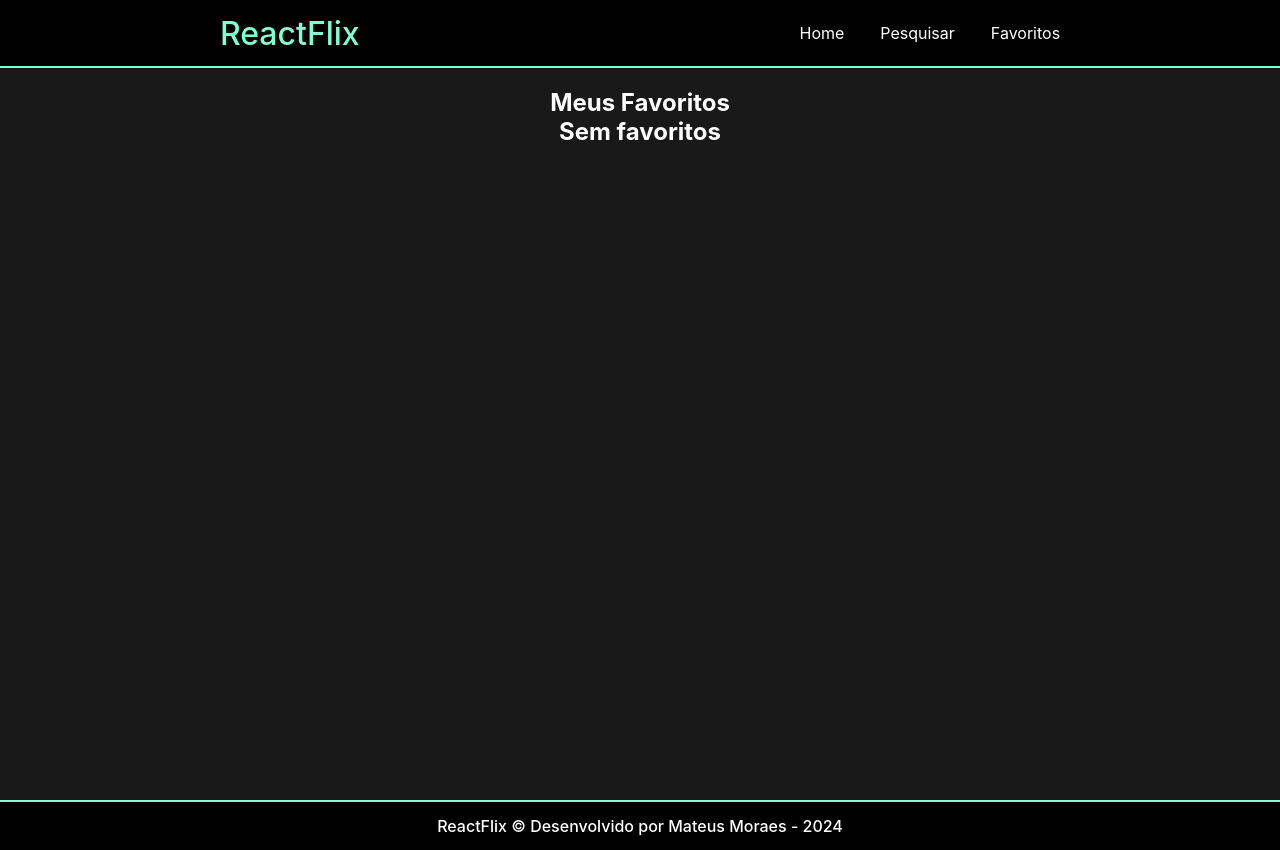
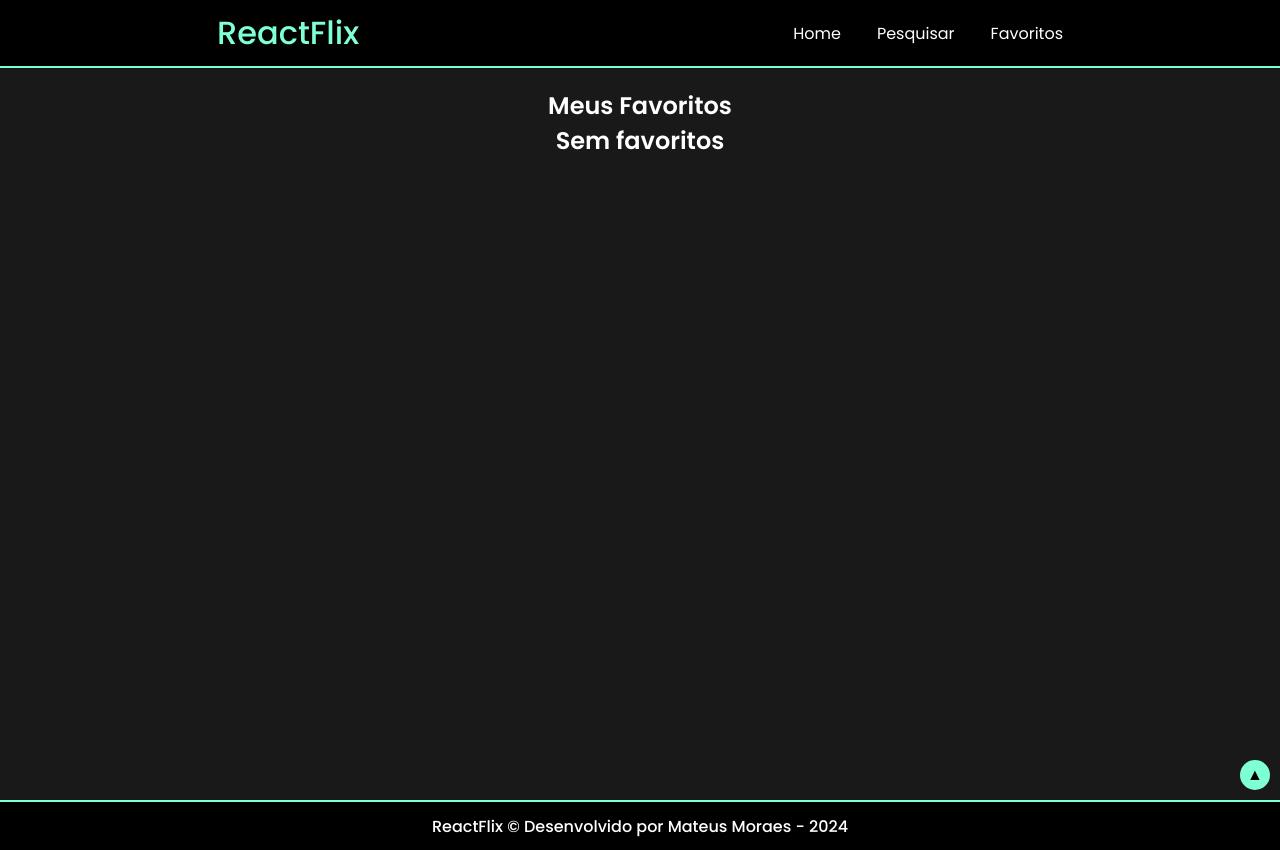
Before and after one commit to mateusmoraes6/react-practices, a React (Create React App) app: page /favorites in a window 1280 px wide. Built offline with nearby package versions, Linux system fonts and the light colour scheme.

Commit message:
Ajustes 1.0

```diff
--- a/public/index.html
+++ b/public/index.html
@@ -1,6 +1,12 @@
 <!DOCTYPE html>
 <html lang="en">
   <head>
+    <link rel="preconnect" href="https://fonts.googleapis.com" />
+    <link rel="preconnect" href="https://fonts.gstatic.com" crossorigin />
+    <link
+      href="https://fonts.googleapis.com/css2?family=Poppins:wght@400;500;600&display=swap"
+      rel="stylesheet"
+    />
     <meta charset="utf-8" />
     <link rel="icon" href="%PUBLIC_URL%/favicon.png" />
     <meta name="viewport" content="width=device-width, initial-scale=1" />
--- a/src/components/Category/index.js
+++ b/src/components/Category/index.js
@@ -1,4 +1,4 @@
-import videos from "../../json/videos.json"
+import videos from "../../json/videos.json";
 import styles from "./Category.module.css";
 
 export const categories = [
@@ -21,7 +21,7 @@ function Category({ category, children }) {
                 { children }
             </div>
         </section>
-    )
+    );
 }
 
-export default Category
+export default Category;
--- a/src/components/Header/Header.module.css
+++ b/src/components/Header/Header.module.css
@@ -23,3 +23,22 @@
     padding-inline: 1rem;
     padding-inline: 1.125rem;
 }
+
+@media (max-width: 400px) {
+    .header span {
+        font-size: 1.5;
+    }
+    .header a {
+        font-size: 0.95rem;
+        padding-inline: 0.5rem;
+    }
+}
+
+@media (max-width: 380px) {
+    .header span {
+        font-size: 1.5rem;
+    }
+    .header a {
+        font-size: 0.75rem;
+    }
+}
--- /dev/null
+++ b/src/components/ScrollToTopButton/button.css
@@ -0,0 +1,20 @@
+button {
+    position: fixed;
+    bottom: 10px;
+    right: 10px;
+    z-index: 9998;
+    width: 30px;
+    height: 30px;
+    line-height: 30px;
+    border: 0;
+    border-radius: 50%;
+    background-color: aquamarine;
+    color: #000;
+    font-size: 1rem;
+    font-weight: 600;
+    cursor: pointer;
+}
+
+button:hover {
+    background-color: aqua;
+}
--- /dev/null
+++ b/src/components/ScrollToTopButton/index.js
@@ -0,0 +1,19 @@
+import "./button.css";
+
+function ScrollToTopButton() {
+
+    const handeClick = () => {
+        window.scrollTo({
+            top: 0,
+            behavior: 'smooth'
+        })
+    }
+
+    return (
+        <button onClick={handeClick}>
+            &#9650;
+        </button>
+    );
+}
+
+export default ScrollToTopButton
--- a/src/index.css
+++ b/src/index.css
@@ -5,9 +5,7 @@
 }
 
 body {
-  font-family: -apple-system, BlinkMacSystemFont, 'Segoe UI', 'Roboto', 'Oxygen',
-    'Ubuntu', 'Cantarell', 'Fira Sans', 'Droid Sans', 'Helvetica Neue',
-    sans-serif;
+  font-family: 'Poppins', sans-serif;
   -webkit-font-smoothing: antialiased;
   -moz-osx-font-smoothing: grayscale;
 }
--- a/src/pages/Favorites/index.js
+++ b/src/pages/Favorites/index.js
@@ -4,6 +4,7 @@ import Footer from "../../components/Footer";
 import VideoList from "../../components/VideoList";
 import styles from "./Favorites.module.css";
 import { useFavoriteContext } from "../../contexts/Favorites";
+import ScrollToTopButton from "../../components/ScrollToTopButton";
 
 function Favorite() {
 
@@ -11,6 +12,7 @@ function Favorite() {
 
     return (
         <>
+            <ScrollToTopButton />
             <Header />
             <Container>
                 <section className={styles.favorites}>
--- a/src/pages/Home/index.js
+++ b/src/pages/Home/index.js
@@ -5,11 +5,13 @@ import Container from "../../components/Container";
 import Card from "../../components/Card";
 import Category, { categories, filterCategory } from "../../components/Category";
 import Carousel from "../../components/Carousel";
+import ScrollToTopButton from "../../components/ScrollToTopButton";
 
 function Home() {
 
   return (
     <>
+      <ScrollToTopButton />
       <Header />
       <Banner image={"home"} />
       <Container>
--- a/src/pages/Search/Search.module.css
+++ b/src/pages/Search/Search.module.css
@@ -1,7 +1,7 @@
 .search {
     width: 100%;
     min-height: 559px;
-    padding-top: 68px;
+    padding-top: 88px;
     display: flex;
     flex-direction: column;
 }
--- a/src/pages/Search/index.js
+++ b/src/pages/Search/index.js
@@ -4,14 +4,15 @@ import Footer from "../../components/Footer";
 import styles from "./Search.module.css";
 import videos from "../../json/videos.json";
 import SearchVideoList from "../../components/SearchVideoList";
+import ScrollToTopButton from "../../components/ScrollToTopButton";
 
 function Search() {
     return (
         <>
+        <ScrollToTopButton />
         <Header />
         <Container>
             <section className={styles.search}>
-                <h2>Pesquisar</h2>
 
                 <SearchVideoList videos={videos} />
 
--- a/src/pages/Watch/Watch.module.css
+++ b/src/pages/Watch/Watch.module.css
@@ -1,3 +1,11 @@
 .watch {
     padding-top: 84px;
+    min-height: 100vh;
 }
+
+@media (max-width: 1024px) {
+    iframe {
+        width: 100%;
+        aspect-ratio: 16/9;
+    }
+}
--- a/src/pages/Watch/index.js
+++ b/src/pages/Watch/index.js
@@ -5,6 +5,7 @@ import styles from "./Watch.module.css";
 import { useParams } from "react-router-dom";
 import videos from "../../json/videos.json";
 import PageNotFound from "../PageNotFound";
+import ScrollToTopButton from "../../components/ScrollToTopButton";
 
 function Watch() {
     const params = useParams()
@@ -13,6 +14,7 @@ function Watch() {
 
     return (
        <>
+        <ScrollToTopButton />
         <Header />
         <Container>
             <section className={styles.watch}>
```
